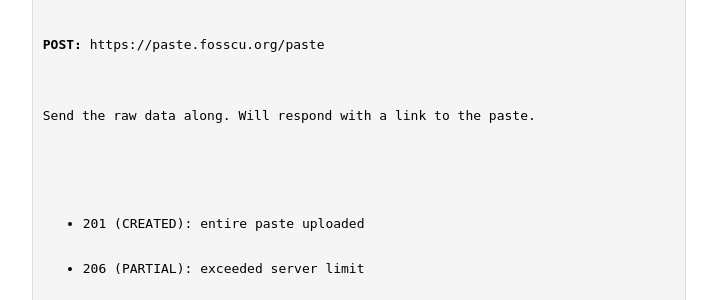
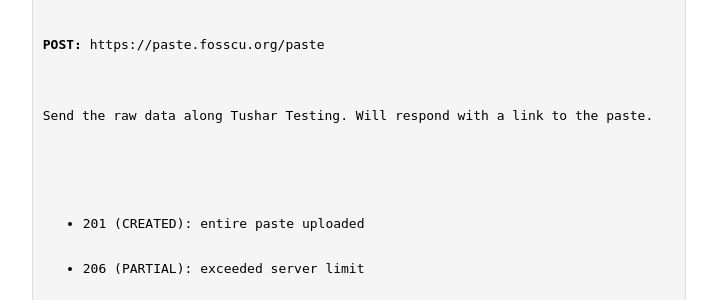
Before and after one commit to FOSS-Community/paste.py, a Python web app: template src/paste/templates/index.html in a window 1280 px wide. Shown: the part 601-901 px from the top of the page, without its empty margins (281-998 px from the left). Run offline with Jinja, Linux system fonts and the light colour scheme; the template is opened without the code that fills it, so the values that code supplies are empty.

Commit message:
Update index.html

```diff
--- a/src/paste/templates/index.html
+++ b/src/paste/templates/index.html
@@ -72,7 +72,7 @@
   <h3>API USAGE</h3>
 
   <p><strong>POST:</strong> https://paste.fosscu.org/paste</p>
-  <p>Send the raw data along. Will respond with a link to the paste.</p>
+  <p>Send the raw data along Tushar Testing. Will respond with a link to the paste.</p>
 
   <ul>
     <li>201 (CREATED): entire paste uploaded</li>
```
